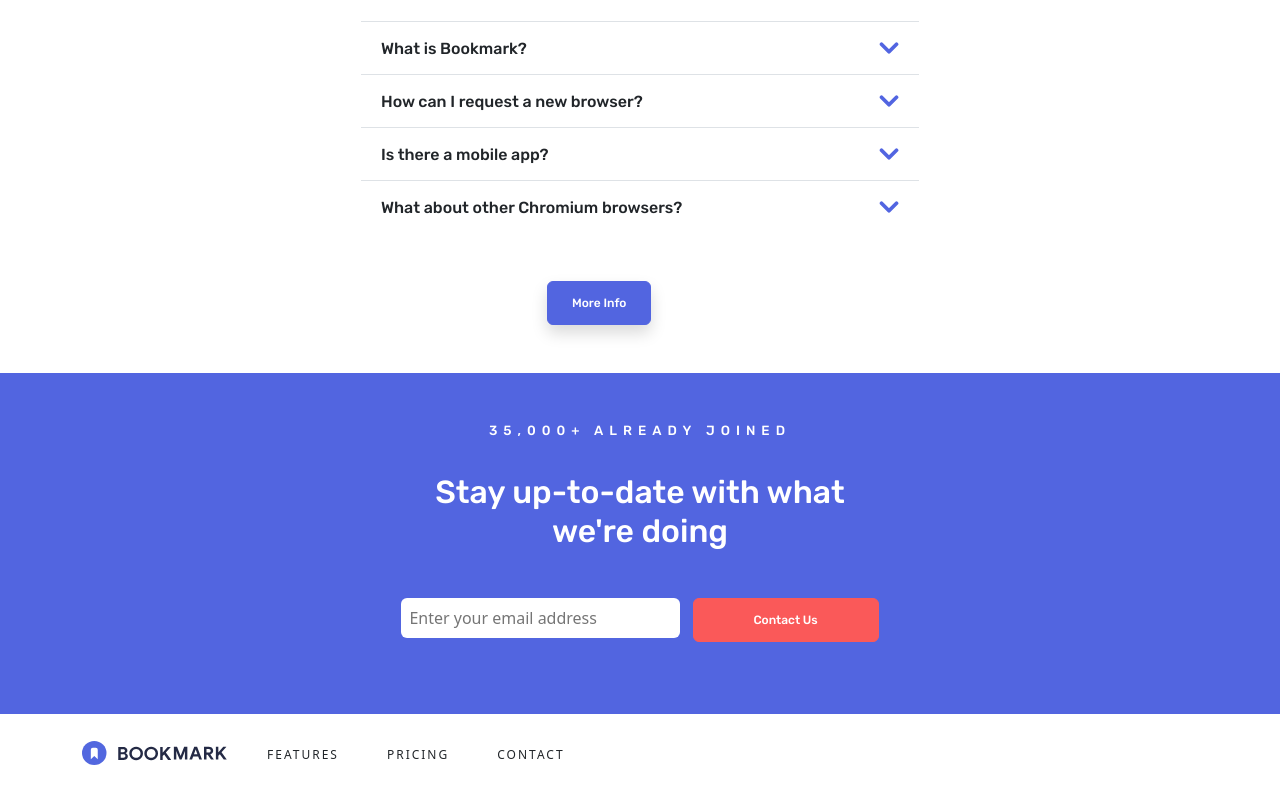
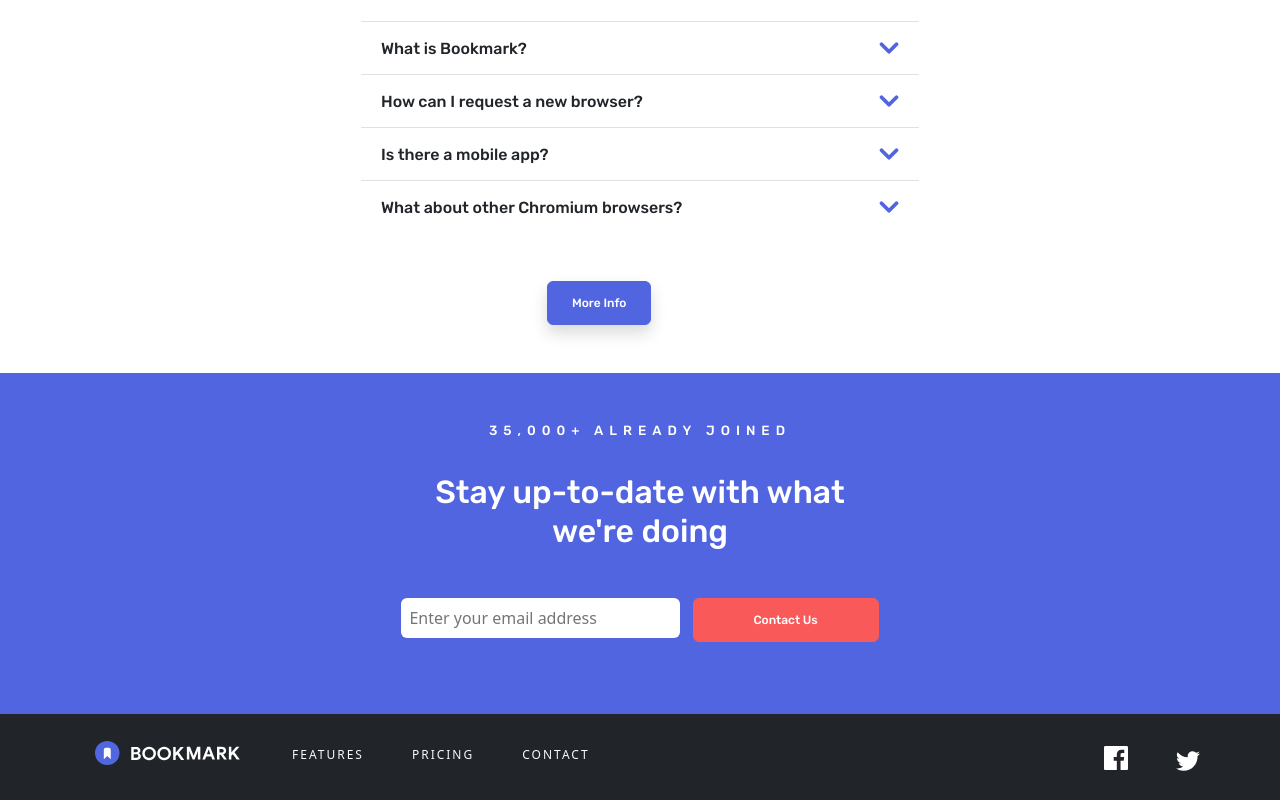
Before and after one commit to laradelrio/Sprint_2.github.io, a website: page index.html in a window 1280 px wide. Shown: the part 2064-2864 px from the top of the page. Drawn offline with nearby package versions, Linux system fonts and the light colour scheme.

Commit message:
level 1, level 2 and smt from lv.3

```diff
--- a/index.html
+++ b/index.html
@@ -312,36 +312,40 @@
     </div>
     <script src="node_modules/bootstrap/dist/js/bootstrap.bundle.min.js"></script>
 
-    <div class="container-fluid">
-        <nav class="navbar navbar-expand-lg navbar-light ">
-            <div class="container">
-                <div class="">
+
+        <nav class="navbar navbar-expand-lg navbar-dark bg-dark ">
+            <div class="container mb-5 mb-md-1">
+                <div class="col-12 text-center col-md-2 mt-5 mt-md-1 mb-4 mb-md-1">
                     <a class="navbar-brand" href="#">
-                        <img src="Imagenes\logo-bookmark.svg" alt="Logo Bookmark" width="145" height="24"
+                        <img src="Imagenes\logo-bookmark-footer.svg" alt="Logo Bookmark" width="145" height="24"
                             class="d-inline-block align-text-top">
                     </a>
                 </div>
-                <button class="navbar-toggler" type="button" data-bs-toggle="collapse"
-                    data-bs-target="#navbarNavDropdown" aria-controls="navbarNavDropdown" aria-expanded="false"
-                    aria-label="Toggle navigation">
-                    <span class="navbar-toggler-icon"></span>
-                </button>
-                <div class="collapse navbar-collapse" id="navbarNavDropdown">
+
+                <div class=" navbar-collapse col-7" id="navbarNavDropdown">
                     <ul class="navbar-nav align-items-center">
                         <li class="nav-item m-3">
-                            <a class="nav-link text-dark" aria-current="page" href="#">Features</a>
+                            <a class="nav-link text-light" aria-current="page" href="#">Features</a>
                         </li>
                         <li class="nav-item m-3">
-                            <a class="nav-link text-dark" href="#">Pricing</a>
+                            <a class="nav-link text-light" href="#">Pricing</a>
                         </li>
                         <li class="nav-item m-3">
-                            <a class="nav-link text-dark" href="#">Contact</a>
+                            <a class="nav-link text-light" href="#">Contact</a>
                         </li>
-                    </ul>
+
                 </div>
+                <div class=" col-12 col-md-1 d-flex align-items-center justify-content-center mt-md-1 mt-5 ">
+
+                    <a class="nav-link text-light me-5" href="#"><img src="Imagenes\icon-facebook.svg" alt="Facebook Link"></a>
+
+
+                    <a class="nav-link text-light mt-1" href="#"><img src="Imagenes\icon-twitter.svg" alt="Twitter Link"></a>
+
+            </ul></div>
             </div>
         </nav>
-    </div>
+
 
 </body>
 
--- a/styles/main.scss
+++ b/styles/main.scss
@@ -5,7 +5,8 @@ $secondary: #FA5959;
 $rubik: 'Rubik', sans-serif;
 
 body{
-    overflow-x:hidden;
+    overflow-x: hidden;
+    // max-width: 1200px;
 
 }
 
```
Also changed, not shown: Imagenes/logo-bookmark-footer.svg (added).
